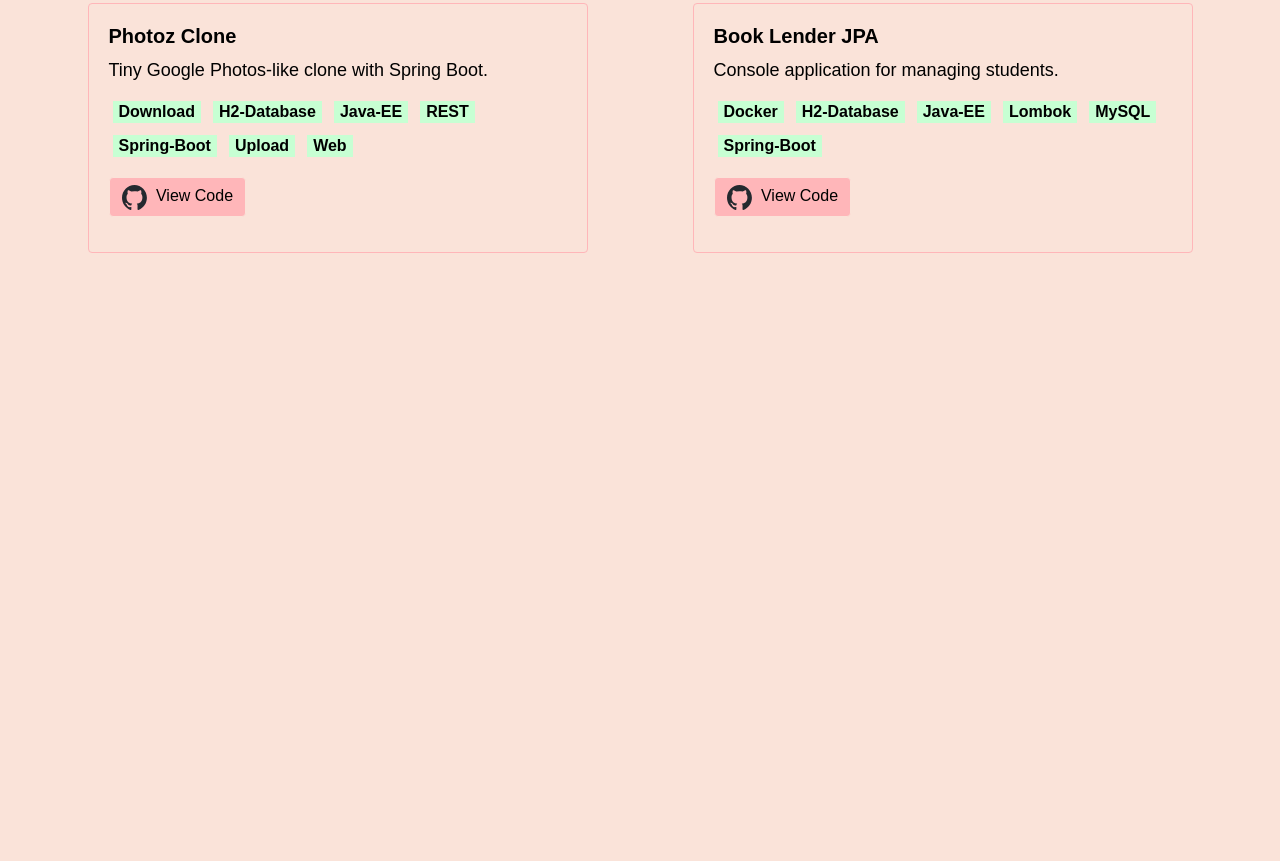
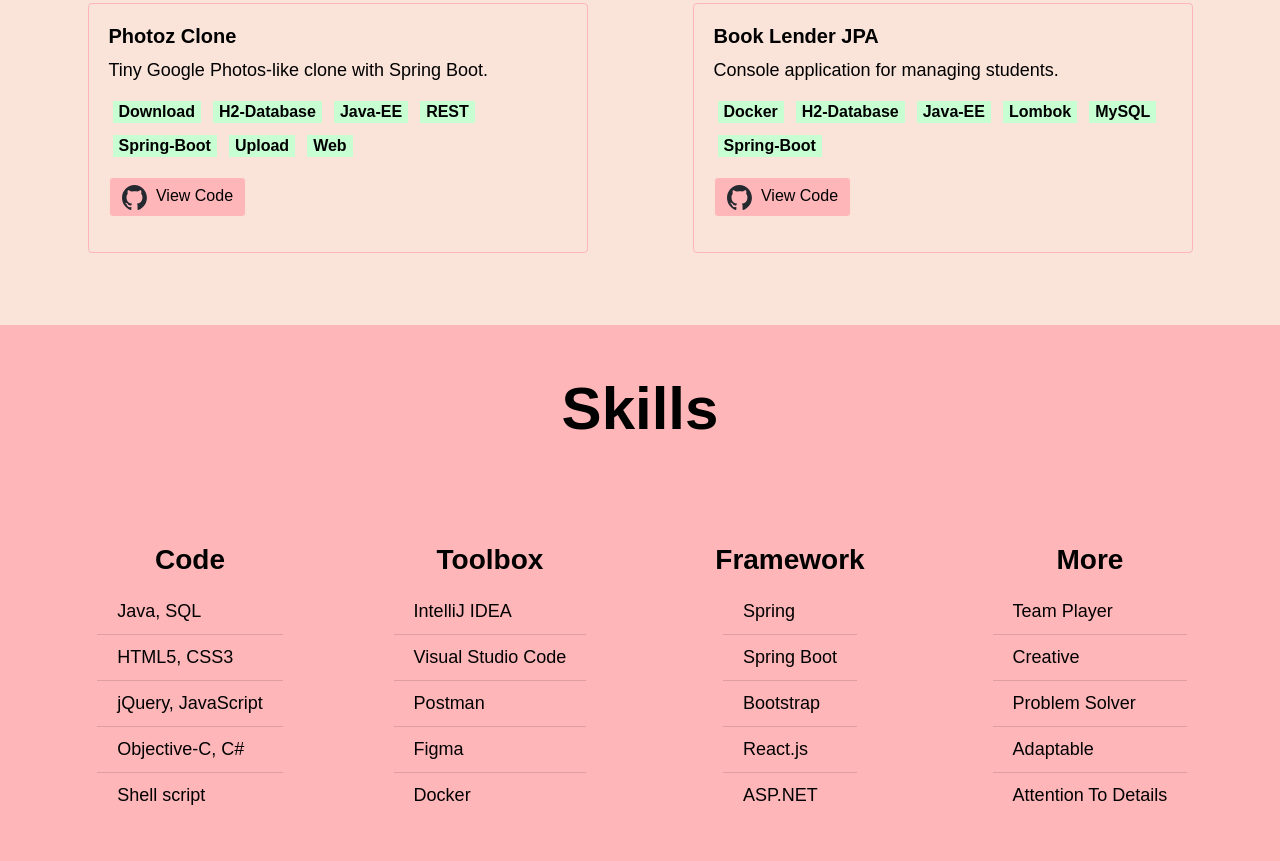
Before and after one commit to aastrandemma/Portfolio, a plain HTML site: page index.html in a window 1280 px wide. Shown: the part 1279-2140 px from the top of the page. Before the commit the page ends 1604 px from the top, so only its background shows below. Drawn offline with nearby package versions, Linux system fonts and the light colour scheme.

Commit message:
feat: Implement Skills section with styling

```diff
--- a/assets/css/styles.css
+++ b/assets/css/styles.css
@@ -93,6 +93,14 @@ body {
     align-items: center;
 }
 
+.grid-container-four-columns-row-repeat {
+    display: grid;
+    grid-template-columns: repeat(4, 1fr);
+    grid-template-rows: repeat(2, 100px);
+    gap: 40px;
+    align-items: center;
+}
+
 /* Headings */
 body h1, h2, h3 {
     font-family: 'Montserrat', sans-serif;
--- a/index.html
+++ b/index.html
@@ -169,6 +169,61 @@
       </div>
     </section>
 
+    <!-- Skills -->
+    <section id="skills" class="pb-5 pink">
+      <h1 class="text-center h1-large-title pt-5">Skills</h1>
+      <div class="grid-container-four-columns-row-repeat content-space ">
+        <div class="grid-item">
+          <h3>Code</h3>
+        </div>
+        <div class="grid-item">
+          <h3>Toolbox</h3>
+        </div>
+        <div class="grid-item">
+          <h3>Framework</h3>
+        </div>
+        <div class="grid-item">
+          <h3>More</h3>
+        </div>
+        <div class="grid-item">
+          <ul class="list-group list-group-flush">
+            <li class="list-group-item pink">Java, SQL</li>
+            <li class="list-group-item pink">HTML5, CSS3</li>
+            <li class="list-group-item pink">jQuery, JavaScript</li>
+            <li class="list-group-item pink">Objective-C, C#</li>
+            <li class="list-group-item pink">Shell script</li>
+          </ul>
+        </div>
+        <div class="grid-item">
+          <ul class="list-group list-group-flush">
+            <li class="list-group-item pink">IntelliJ IDEA</li>
+            <li class="list-group-item pink">Visual Studio Code</li>
+            <li class="list-group-item pink">Postman</li>
+            <li class="list-group-item pink">Figma</li>
+            <li class="list-group-item pink">Docker</li>
+          </ul>
+        </div>
+        <div class="grid-item">
+          <ul class="list-group list-group-flush">
+            <li class="list-group-item pink">Spring</li>
+            <li class="list-group-item pink">Spring Boot</li>
+            <li class="list-group-item pink">Bootstrap</li>
+            <li class="list-group-item pink">React.js</li>
+            <li class="list-group-item pink">ASP.NET</li>
+          </ul>
+        </div>
+        <div class="grid-item">
+          <ul class="list-group list-group-flush">
+            <li class="list-group-item pink">Team Player</li>
+            <li class="list-group-item pink">Creative</li>
+            <li class="list-group-item pink">Problem Solver</li>
+            <li class="list-group-item pink">Adaptable</li>
+            <li class="list-group-item pink">Attention To Details</li>
+          </ul>
+        </div>
+      </div>
+    </section>
+
     <script src="https://stackpath.bootstrapcdn.com/bootstrap/4.5.2/js/bootstrap.min.js"></script>
   </body>
 </html>
```
